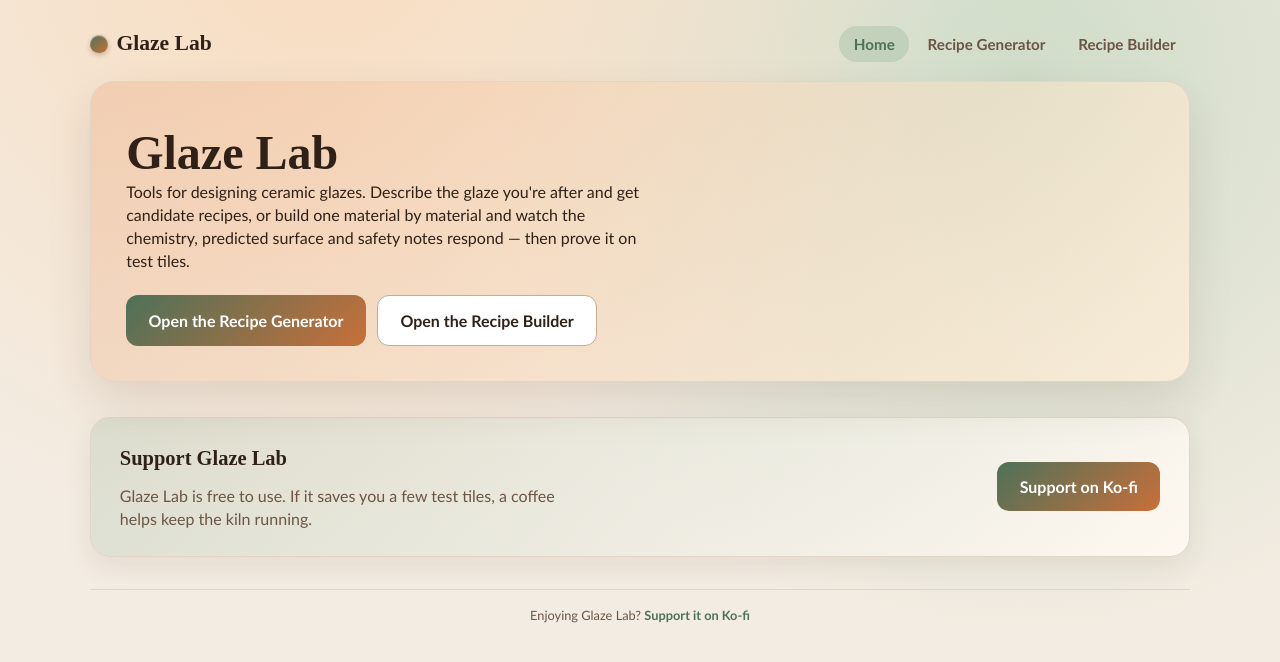
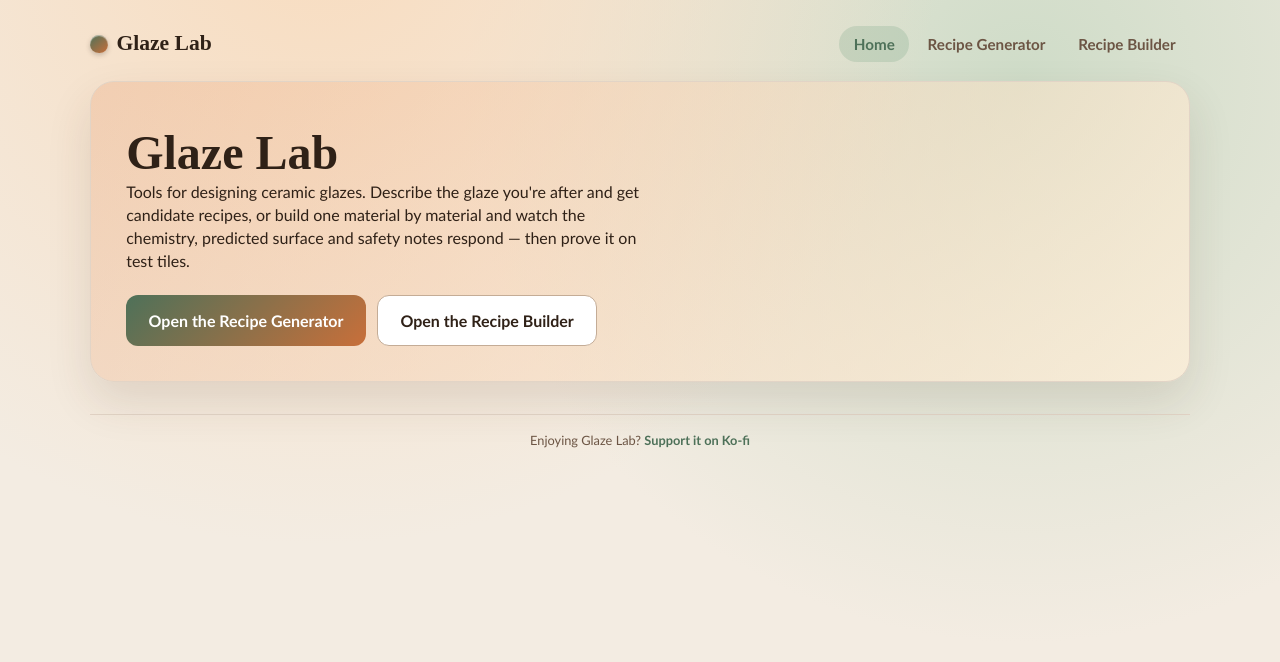
Before and after one commit to oceloteye/Glaze-App, a React (Vite) app in the folder frontend/: page / in a window 1280 px wide. Shown: the top 662 px of the page. Built offline with nearby package versions, Linux system fonts and the light colour scheme.

Commit message:
Comment out the support card section in HomePage

```diff
--- a/frontend/src/pages/HomePage.tsx
+++ b/frontend/src/pages/HomePage.tsx
@@ -20,7 +20,7 @@ export function HomePage() {
         </div>
       </section>
 
-      <section className="support-card">
+      {/* <section className="support-card">
         <div>
           <h2>Support Glaze Lab</h2>
           <p>
@@ -36,7 +36,7 @@ export function HomePage() {
         >
           Support on Ko-fi
         </a>
-      </section>
+      </section> */}
     </>
   )
 }
```
